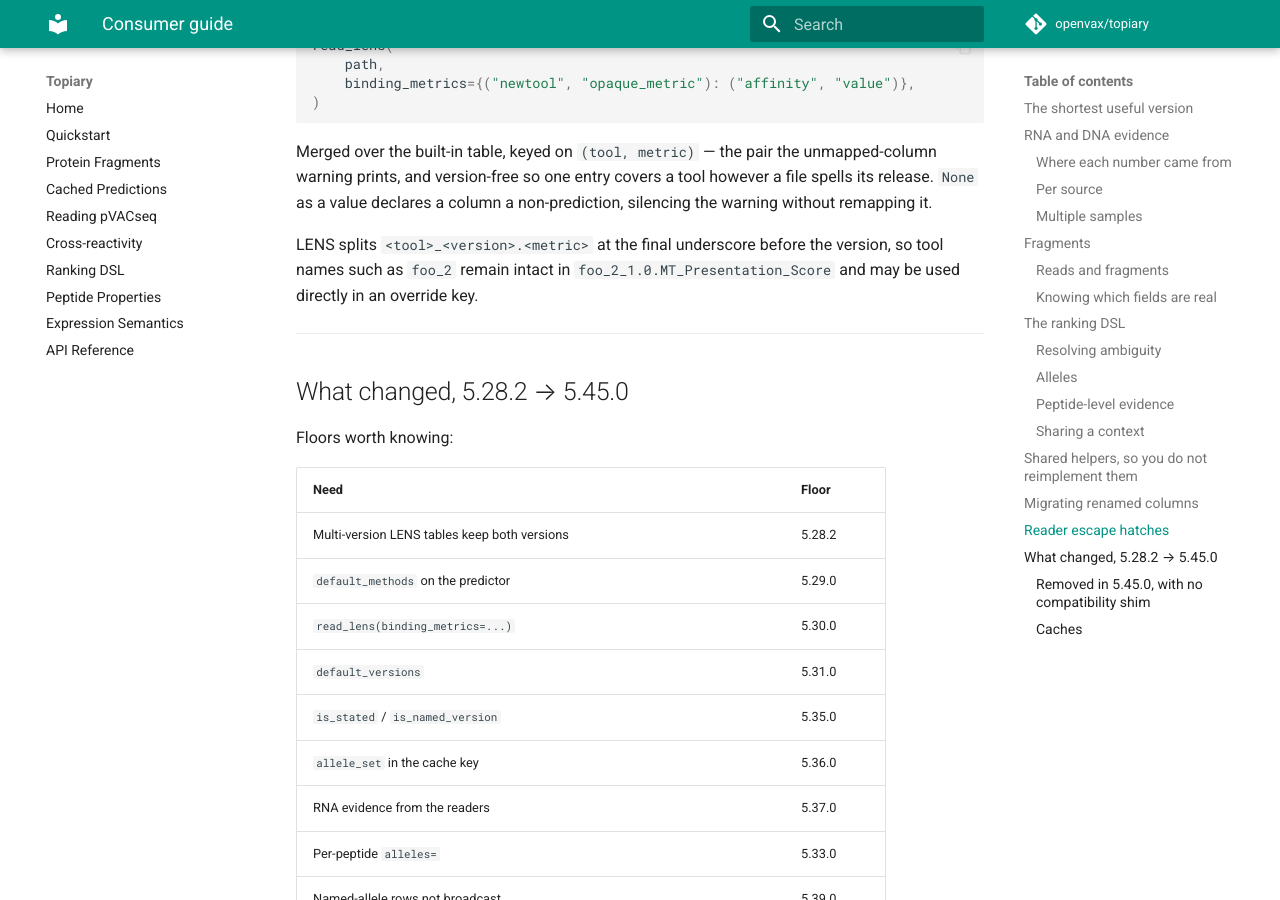
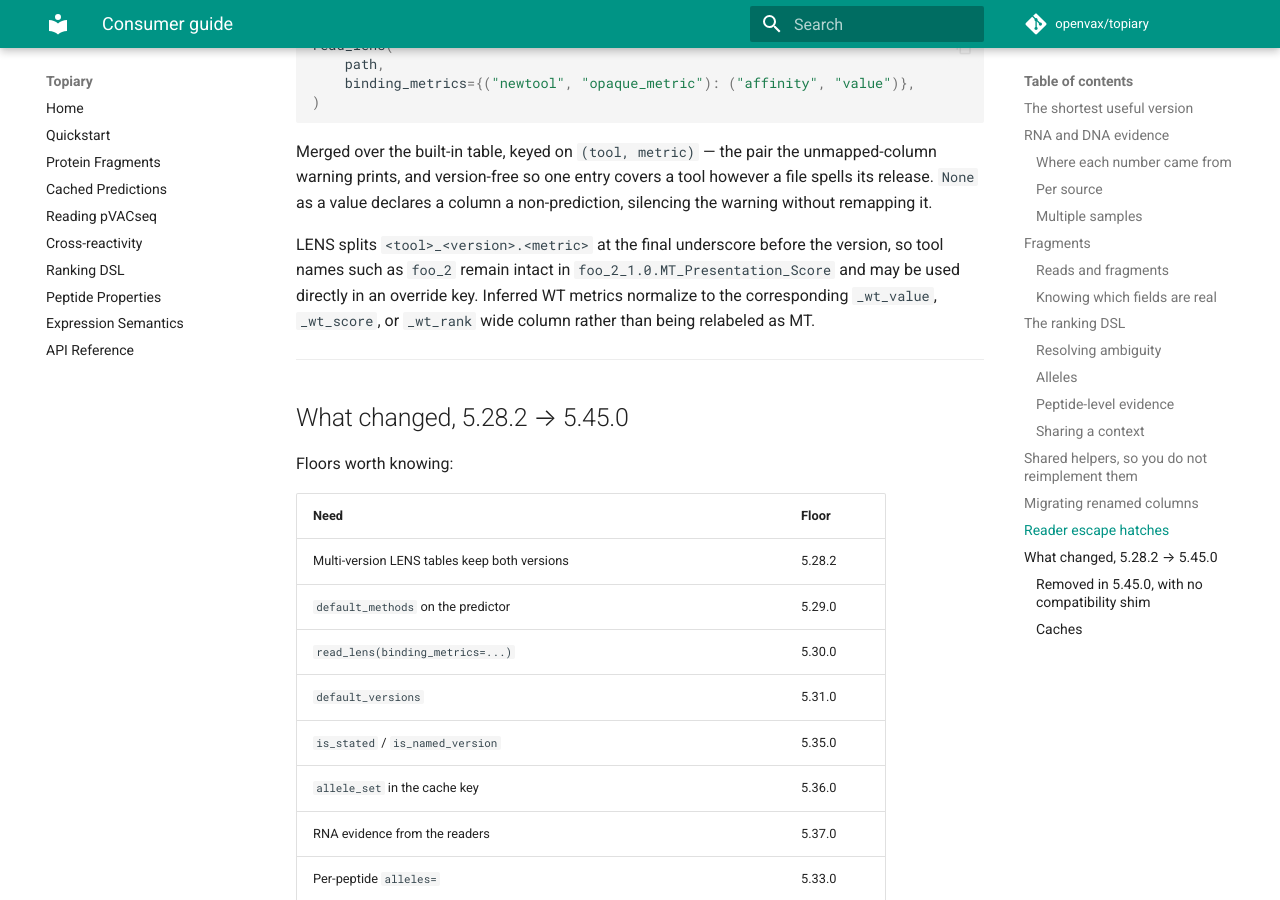
Before and after one commit to openvax/topiary, an MkDocs documentation site: the page built from docs/consumer-guide.md, in a window 1280 px wide and 900 px high, scrolled down 8588 px. Built offline with MkDocs 1.6.1 and Material for MkDocs 9.7.7, drawn with Linux system fonts in a browser that asks for light colours; comment, search, counter and statistics services are not loaded.

Commit message:
Normalize LENS wildtype predictions

```diff
--- a/docs/consumer-guide.md
+++ b/docs/consumer-guide.md
@@ -399,6 +399,8 @@ non-prediction, silencing the warning without remapping it.
 LENS splits `<tool>_<version>.<metric>` at the final underscore before the
 version, so tool names such as `foo_2` remain intact in
 `foo_2_1.0.MT_Presentation_Score` and may be used directly in an override key.
+Inferred WT metrics normalize to the corresponding `_wt_value`, `_wt_score`,
+or `_wt_rank` wide column rather than being relabeled as MT.
 
 ---
 
```
Also changed, not shown: CHANGELOG.md (+3 -2 lines), 2 other files.
